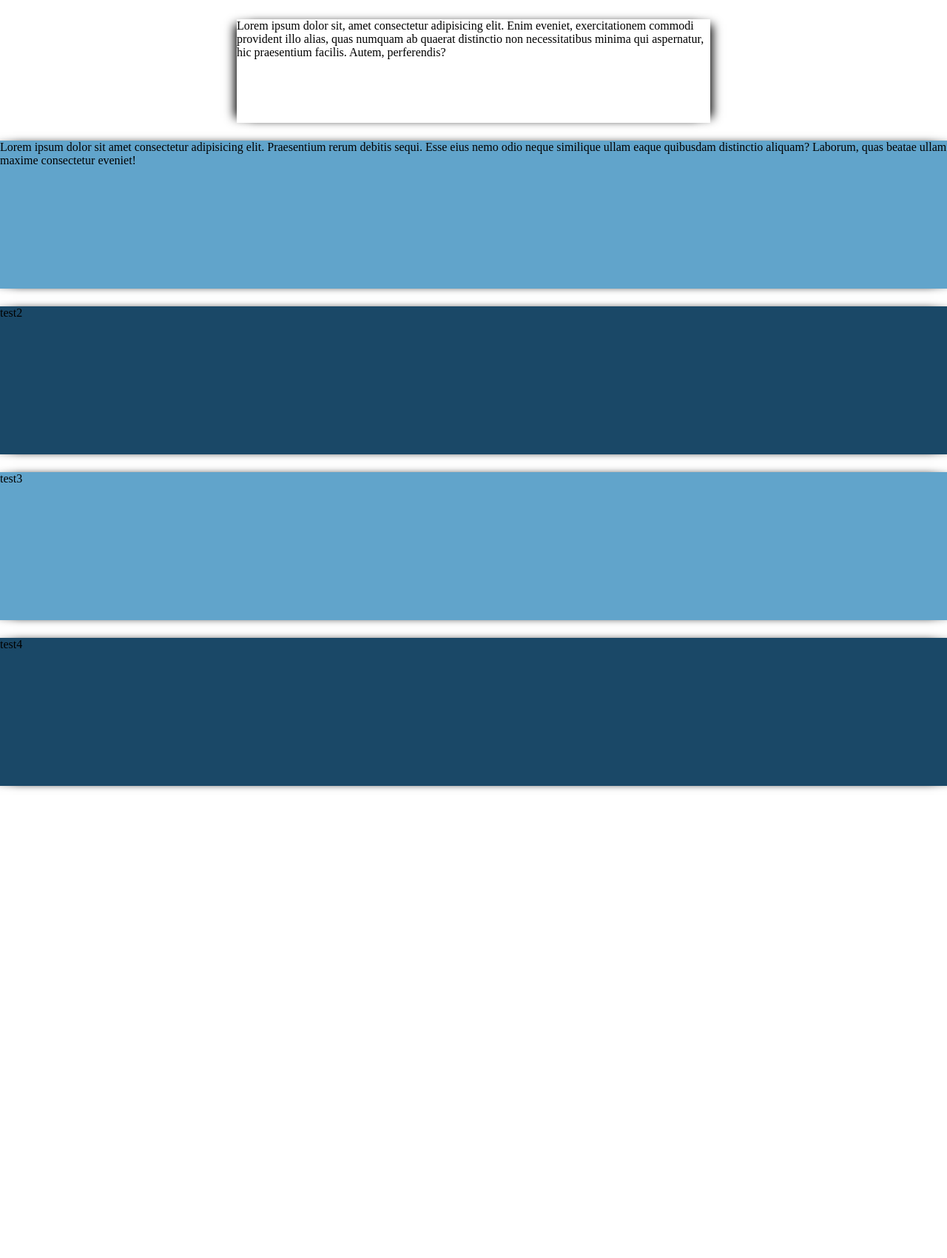
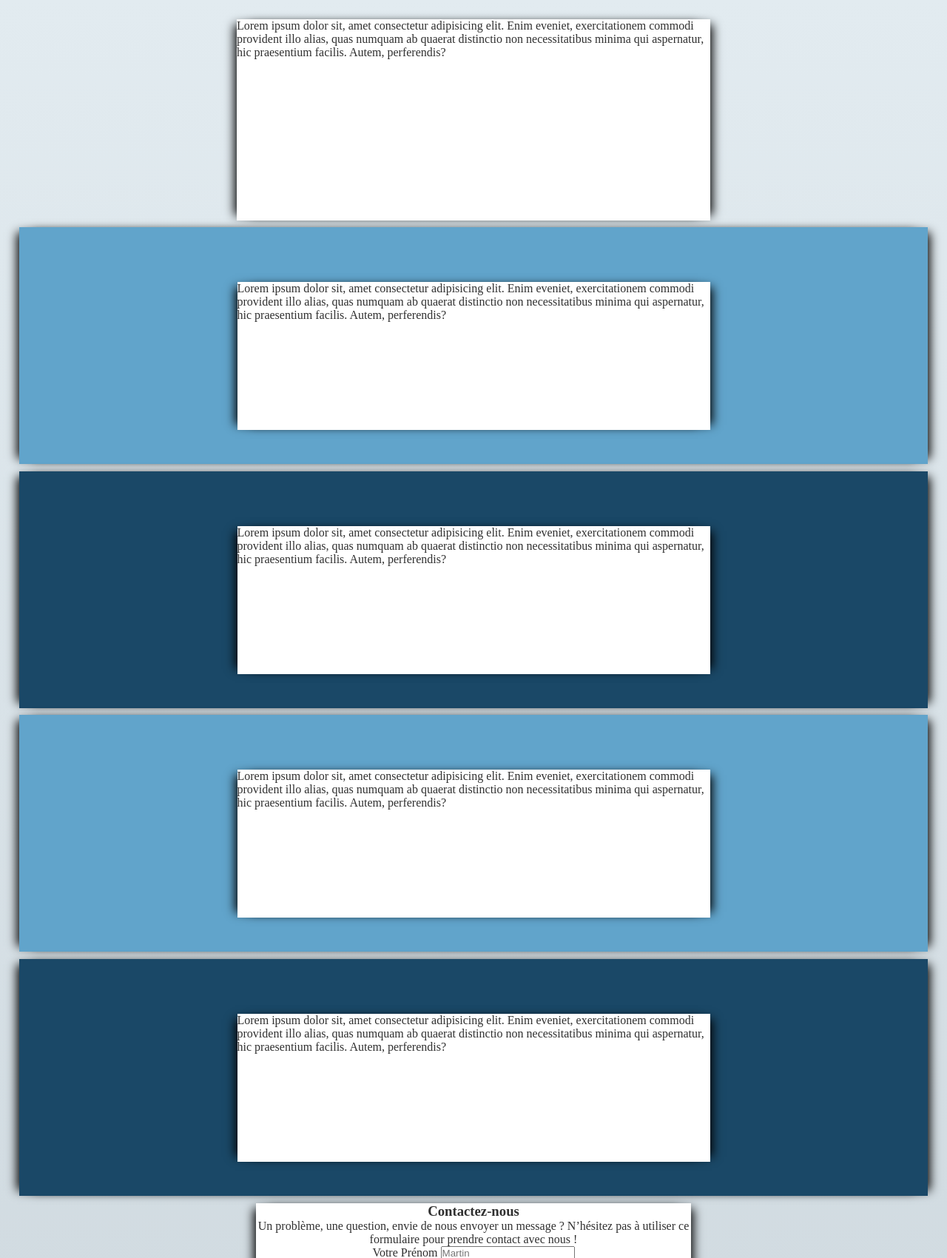
Before and after one commit to NassimSdn/ProjectBourse, a plain HTML site: page index.html in a window 1280 px wide. Shown: the top 1700 px of the page at 74% size. Before the commit the page ends 1251 px from the top, so only its background shows below. Drawn offline with Linux system fonts and the light colour scheme.

Commit message:
Body refont + form

```diff
--- a/index.html
+++ b/index.html
@@ -8,23 +8,87 @@
 
     <title>Project Bourse</title>
 </head>
+<!-- Debut du body -->
 <body>
-    <div class="globalContainer">
-        <div class="firstparty">
-            Lorem ipsum dolor sit, amet consectetur adipisicing elit. Enim eveniet, exercitationem commodi provident illo alias, quas numquam ab quaerat distinctio non necessitatibus minima qui aspernatur, hic praesentium facilis. Autem, perferendis?
+    <main>
+        <!-- Debut display grid -->
+        <div class="globalContainer">
+            <!-- En tête de page déscriptif lieu et évenement -->
+            <div class="firstParty">
+                <p>Lorem ipsum dolor sit, amet consectetur adipisicing elit. Enim eveniet, exercitationem commodi provident illo alias, quas numquam ab quaerat distinctio non necessitatibus minima qui aspernatur, hic praesentium facilis. Autem, perferendis?</p>
+            </div>
+            <!-- Fin en tête de page -->
+            <!-- Ordinateur -->
+            <div class="container1">
+                <div class="contentsContainer">
+                    <p>Lorem ipsum dolor sit, amet consectetur adipisicing elit. Enim eveniet, exercitationem commodi provident illo alias, quas numquam ab quaerat distinctio non necessitatibus minima qui aspernatur, hic praesentium facilis. Autem, perferendis?</p>
+                </div>
+            </div>
+            <!-- Fin Ordinateur -->
+            <!-- Télephone -->
+            <div class="container2">
+                <div class="contentsContainer">
+                    <p>Lorem ipsum dolor sit, amet consectetur adipisicing elit. Enim eveniet, exercitationem commodi provident illo alias, quas numquam ab quaerat distinctio non necessitatibus minima qui aspernatur, hic praesentium facilis. Autem, perferendis?</p>
+                </div>
+            </div>
+            <!-- Fin de télephone -->
+            <!-- Tablette -->
+            <div class="container3">
+                <div class="contentsContainer">
+                    <p>Lorem ipsum dolor sit, amet consectetur adipisicing elit. Enim eveniet, exercitationem commodi provident illo alias, quas numquam ab quaerat distinctio non necessitatibus minima qui aspernatur, hic praesentium facilis. Autem, perferendis?</p>
+                </div>
+            </div>
+            <!-- Fin de Tablette -->
+            <!-- Autres -->
+            <div class="container4">
+                <div class="contentsContainer">
+                    <p>Lorem ipsum dolor sit, amet consectetur adipisicing elit. Enim eveniet, exercitationem commodi provident illo alias, quas numquam ab quaerat distinctio non necessitatibus minima qui aspernatur, hic praesentium facilis. Autem, perferendis?</p>
+                </div>
+            </div>
+            <!-- Fin des Autres -->
+            <!-- Formulaire -->
+            <div class="form">
+                <form action="/ma-page-de-traitement" method="post">
+                    <div class="contactez-nous">
+                        <h3>Contactez-nous</h3>
+                        <p>Un problème, une question, envie de nous envoyer un message ? N’hésitez pas à utiliser ce formulaire pour prendre contact avec nous !</p>
+                        <form action="/page-traitement-donnees" method="post">
+                        <div>
+                        <label for="firstNam">Votre Prénom</label>
+                        <input type="text" id="firstNam" name="firstNam" placeholder="Martin" required>
+                        </div>
+                        <div>
+                        <label for="Name">Votre nom</label>
+                        <input type="Name" id="Name" name="Name" placeholder="Dubois" required>
+                        </div>
+                        <div>
+                        <label for="Email">Votre e-mail</label>
+                        <input type="Email" id="Email" name="Email" placeholder="monadresse@mail.com" required>
+                        </div>
+                        <div>
+                        <label for="Date">Quel date vous convient ?</label>
+                        <select name="Date" id="Date" required>
+                        <option value="DateChoise" disabled selected hidden>Choisissez la date et l'heure</option>
+                        <option value="Tuesday1">Mardi 05/07/2022 14:30</option>
+                        <option value="Tuesday2">Mardi 05/07/2022 17:30</option>
+                        <option value="Wednesday">Mercredi 06/07/2022 15:00</option>
+                        </select>
+                        </div>
+                        <div>
+                        <label for="message">Une question ?</label>
+                        <textarea id="message" name="message" placeholder="Bonjour, je vous contacte car...." required></textarea>
+                        </div>
+                        <div>
+                        <button type="submit">Envoyer mon message</button>
+                        </div>
+                        </form>
+                        </div>
+                </form>
+            </div>
+            <!-- Fin de formulaire -->
+            <!-- Fin display Grid -->
         </div>
-        <div class="container1">
-            Lorem ipsum dolor sit amet consectetur adipisicing elit. Praesentium rerum debitis sequi. Esse eius nemo odio neque similique ullam eaque quibusdam distinctio aliquam? Laborum, quas beatae ullam maxime consectetur eveniet!
-        </div>
-        <div class="container2">
-            test2
-        </div>
-        <div class="container3">
-            test3
-        </div>
-        <div class="container4">
-            test4
-        </div>
-    </div>
+    </main>
 </body>
+<!-- Fin du body -->
 </html>
--- a/public/assets/css/style.css
+++ b/public/assets/css/style.css
@@ -1,6 +1,12 @@
 * {
     margin: 0;
     padding: 0;
+}
+body {
+    font-family: Montserrat, "sans-serif";
+    justify-content: center;
+    color: #303030;
+    background-image: linear-gradient(to top, #cfd9df 0%, #e2ebf0 100%);
 }
 .globalContainer {
     display: grid;
@@ -8,38 +14,65 @@
     grid-template-rows: repeat(6, 1fr);
     margin-top: 2%;
     margin-bottom: 2%;
-    row-gap: 2%;
+    row-gap: 0.5%;
 }
-.firstparty {
+.firstParty {
     grid-row: 1 / 2;
     grid-column: 2 / 4;
+    background-color: white;
     box-shadow: -10px 0px 13px -7px #000000, 10px 0px 13px -7px #000000, 0px 0px 5px 7px rgb(0 0 0 / 0%);
 }
 .container1 {
     background-color: #61A4CB;
-    height: 25vh;
+    height: 40vh;
+    margin-left: 2%;
+    margin-right: 2%;
     grid-row: 2 / 3;
     grid-column: 1 / 6;
     box-shadow: -10px 0px 13px -7px #000000, 10px 0px 13px -7px #000000, 0px 0px 5px 7px rgb(0 0 0 / 0%);
 }
 .container2 {
     background-color: #1A4867;
-    height: 25vh;
+    height: 40vh;
+    margin-left: 2%;
+    margin-right: 2%;
     grid-row: 3 / 4;
     grid-column: 1 / 6;
     box-shadow: -10px 0px 13px -7px #000000, 10px 0px 13px -7px #000000, 0px 0px 5px 7px rgb(0 0 0 / 0%);
 }
 .container3 {
     background-color: #61A4CB;
-    height: 25vh;
+    height: 40vh;
+    margin-left: 2%;
+    margin-right: 2%;
     grid-row: 4 / 5;
     grid-column: 1 / 6;
     box-shadow: -10px 0px 13px -7px #000000, 10px 0px 13px -7px #000000, 0px 0px 5px 7px rgb(0 0 0 / 0%);
 }
 .container4 {
     background-color: #1A4867;
-    height: 25vh;
+    height: 40vh;
+    margin-left: 2%;
+    margin-right: 2%;
     grid-row: 5 / 6;
     grid-column: 1 / 6;
     box-shadow: -10px 0px 13px -7px #000000, 10px 0px 13px -7px #000000, 0px 0px 5px 7px rgb(0 0 0 / 0%);
 }
+.form {
+    grid-row: 6 / 7;
+    grid-column: 2 / 4;
+    text-align: center;
+    margin-left: 4%;
+    margin-right: 4%;
+    height: 40vh;
+    background-color: white;
+    box-shadow: -10px 0px 13px -7px #000000, 10px 0px 13px -7px #000000, 0px 0px 5px 7px rgb(0 0 0 / 0%);
+}
+.contentsContainer {
+    margin-top: 6%;
+    margin-right: 24%;
+    margin-left: 24%;
+    height: 25vh;
+    background-color: white;
+    box-shadow: -10px 0px 13px -7px #000000, 10px 0px 13px -7px #000000, 0px 0px 5px 7px rgb(0 0 0 / 0%);
+}
```
